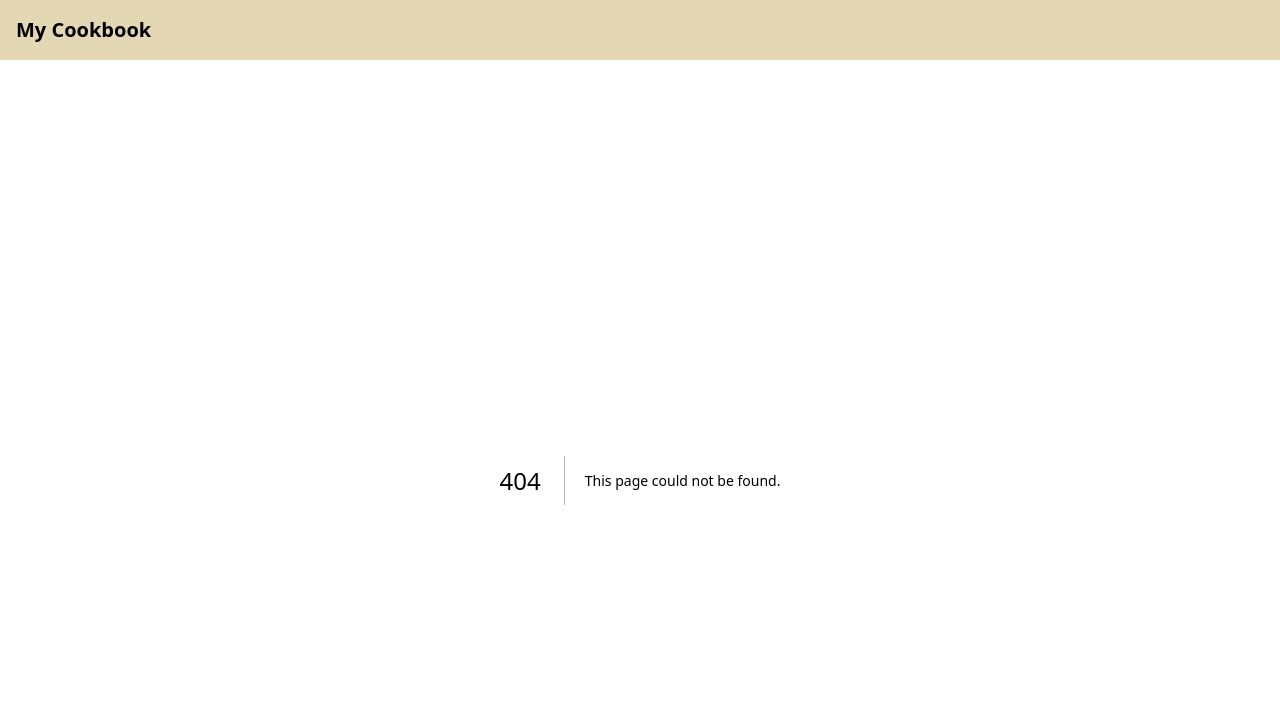
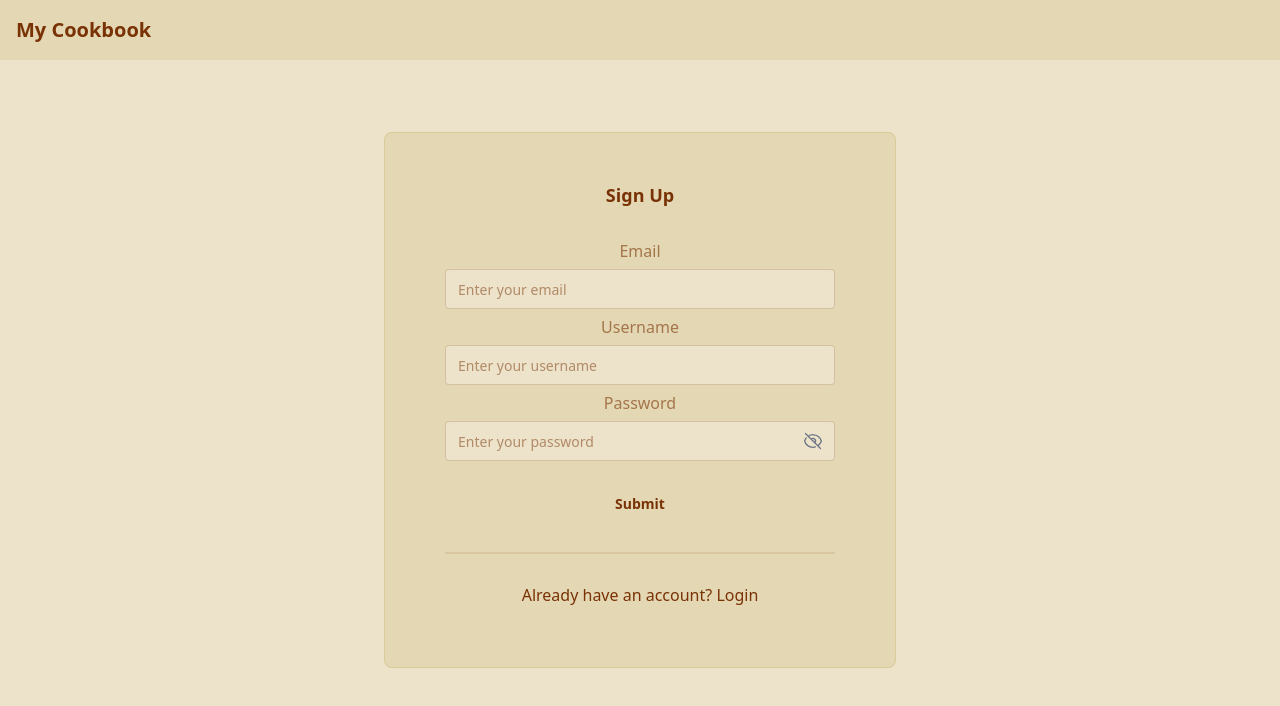
Before and after one commit to cde123456781/cookbook, a Next.js app: page /signup in a window 1280 px wide. Before the commit this address had no page. Shown: the top 706 px of the page. Built offline with nearby package versions, Linux system fonts and the light colour scheme.

Commit message:
Add basic structure for login and sign up pages

```diff
--- /dev/null
+++ b/src/app/hooks/usePasswordVisibility.tsx
@@ -0,0 +1,15 @@
+import { useState } from "react";
+
+export function usePasswordVisibility() {
+    const [showPassword, setShowPassword] = useState(false);
+
+    function toggleShowPassword() {
+        setShowPassword(!showPassword);
+    }
+
+    return {
+        showPassword,
+        toggleShowPassword,
+        inputType: showPassword ? "text" : "password"
+    }
+}
--- /dev/null
+++ b/src/app/login/page.tsx
@@ -0,0 +1,42 @@
+"use client"
+
+import Link from "next/link";
+import { usePasswordVisibility } from "../hooks/usePasswordVisibility";
+import { HiddenPasswordEye, ShowPasswordEye } from "~/components/passwordIcons";
+
+
+
+export default function LoginPage() {
+    const { showPassword, toggleShowPassword, inputType } = usePasswordVisibility();
+
+    return (
+    <div className="flex h-[80vh] justify-center items-center overscroll-none">
+        <fieldset className="fieldset flex flex-col bg-base-200 border-base-300 rounded-box w-lg border pl-15 pr-15 pb-15 pt-10 items-center justify-center">
+            <label className="fieldset-legend text-lg">Login</label>
+
+            <label className="label text-base">Username</label>
+            <input type="text" className="input w-full" placeholder="Enter your username" />
+
+            <label className="label text-base">Password</label>
+
+            <div className="relative w-full">
+                <input
+                    type={inputType}
+                    className="input w-full pr-10"
+                    placeholder="Enter your password"
+                />
+                {showPassword ?
+                <ShowPasswordEye toggleShowPassword={toggleShowPassword}/>
+                :
+                <HiddenPasswordEye toggleShowPassword={toggleShowPassword}/>
+
+                }
+            </div>
+
+            <button className="btn mt-4">Submit</button>
+            <div className="divider"></div>
+            <Link className="text-base" href="/signup">Don&apos;t have an account? Sign up</Link>
+        </fieldset>
+    </div>
+    );
+}
--- /dev/null
+++ b/src/app/signup/page.tsx
@@ -0,0 +1,44 @@
+"use client"
+
+import Link from "next/link";
+import { usePasswordVisibility } from "../hooks/usePasswordVisibility";
+import { HiddenPasswordEye, ShowPasswordEye } from "~/components/passwordIcons";
+
+
+export default function SignUpPage() {
+    const { showPassword, toggleShowPassword, inputType } = usePasswordVisibility();
+
+    return (
+    <div className="flex h-[80vh] justify-center items-center overscroll-none">
+        <fieldset className="fieldset flex flex-col bg-base-200 border-base-300 rounded-box w-lg border pl-15 pr-15 pb-15 pt-10 items-center justify-center">
+            <label className="fieldset-legend text-lg">Sign Up</label>
+
+            <label className="label text-base mt-5">Email</label>
+            <input type="text" className="input w-full" placeholder="Enter your email" />
+
+            <label className="label text-base">Username</label>
+            <input type="text" className="input w-full" placeholder="Enter your username" />
+
+            <label className="label text-base">Password</label>
+
+            <div className="relative w-full">
+                <input
+                    type={inputType}
+                    className="input w-full pr-10"
+                    placeholder="Enter your password"
+                />
+                {showPassword ?
+                <ShowPasswordEye toggleShowPassword={toggleShowPassword}/>
+                :
+                <HiddenPasswordEye toggleShowPassword={toggleShowPassword}/>
+
+                }
+            </div>
+
+            <button className="btn mt-4">Submit</button>
+            <div className="divider"></div>
+            <Link className="text-base" href="/login">Already have an account? Login</Link>
+        </fieldset>
+    </div>
+    );
+}
--- /dev/null
+++ b/src/components/passwordIcons.tsx
@@ -0,0 +1,47 @@
+export function ShowPasswordEye(props: {toggleShowPassword: () => void} ) {
+    return (
+        <svg
+            xmlns="http://www.w3.org/2000/svg"
+            fill="none"
+            viewBox="0 0 24 24"
+            strokeWidth={1.5}
+            stroke="currentColor"
+            className="size-5 absolute right-3 top-1/2 -translate-y-1/2 text-gray-500 cursor-pointer"
+            onClick={() => props.toggleShowPassword()}
+        >
+            <path
+            strokeLinecap="round"
+            strokeLinejoin="round"
+            d="M2.036 12.322a1.012 1.012 0 0 1 0-.639C3.423 7.51 7.36 4.5 12 4.5c4.638 0 8.573 3.007 9.963 7.178.07.207.07.431 0 .639C20.577 16.49 16.64 19.5 12 19.5c-4.638 0-8.573-3.007-9.963-7.178Z"
+            />
+            <path
+            strokeLinecap="round"
+            strokeLinejoin="round"
+            d="M15 12a3 3 0 1 1-6 0 3 3 0 0 1 6 0Z"
+            />
+        </svg>
+    );
+
+
+}
+
+
+
+export function HiddenPasswordEye(props: {toggleShowPassword: () => void} ) {
+    return (
+        <svg
+            xmlns="http://www.w3.org/2000/svg"
+            fill="none"
+            viewBox="0 0 24 24"
+            strokeWidth={1.5}
+            stroke="currentColor"
+            className="size-5 absolute right-3 top-1/2 -translate-y-1/2 text-gray-500 cursor-pointer"
+            onClick={() => props.toggleShowPassword()}
+        >
+            <path strokeLinecap="round"
+            strokeLinejoin="round"
+            d="M3.98 8.223A10.477 10.477 0 0 0 1.934 12C3.226 16.338 7.244 19.5 12 19.5c.993 0 1.953-.138 2.863-.395M6.228 6.228A10.451 10.451 0 0 1 12 4.5c4.756 0 8.773 3.162 10.065 7.498a10.522 10.522 0 0 1-4.293 5.774M6.228 6.228 3 3m3.228 3.228 3.65 3.65m7.894 7.894L21 21m-3.228-3.228-3.65-3.65m0 0a3 3 0 1 0-4.243-4.243m4.242 4.242L9.88 9.88"
+            />
+        </svg>
+    );
+}
```
